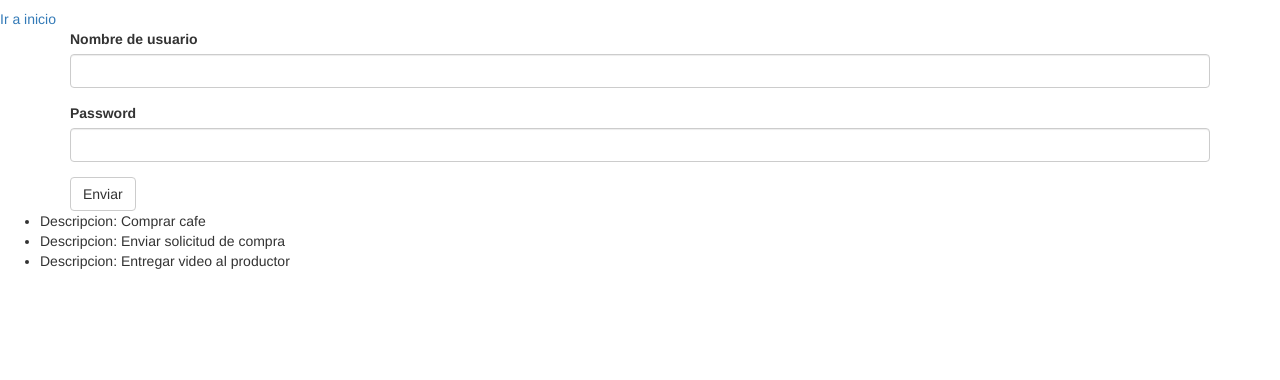
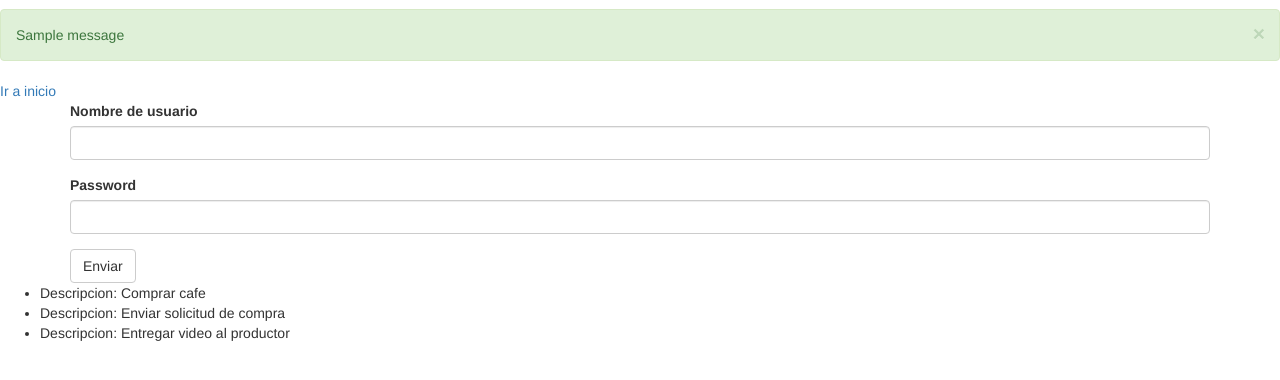
Before and after one commit to osmandi/flask-todos, a Flask app: page /hello in a window 1280 px wide. Shown: the part 63-443 px from the top of the page. Run offline with Flask 2, Linux system fonts and the light colour scheme; one stand-in notice (Sample message) is shown; some libraries are stand-ins or nearby versions.

Commit message:
Flash de notificaciones de eventos

```diff
--- a/main.py
+++ b/main.py
@@ -1,4 +1,4 @@
-from flask import Flask, request, make_response, redirect, render_template, session, url_for
+from flask import Flask, request, make_response, redirect, render_template, session, url_for, flash
 from flask_bootstrap import Bootstrap
 from flask_wtf import FlaskForm
 from wtforms.fields import StringField, PasswordField, SubmitField
@@ -58,6 +58,8 @@ def hello():
         # Guardar la sesion
         session['username'] = username
 
+        flash('Nombre de usuario registrado con exito!')
+
         return redirect(url_for('index'))
 
     return render_template('hello.html', **context) # Los ** es para expandir las variables
--- a/templates/base.html
+++ b/templates/base.html
@@ -12,6 +12,21 @@
 	{% block navbar %}
 		{% include 'navbar.html' %}
 	{% endblock %}
+
+	{% for message in get_flashed_messages() %}
+		<div class="alert alert-success alert-dismissible">
+			<button type="button"
+	   		 data-dismiss="alert"
+			 class="close">&times;</button>
+			{{ message }}
+		</div>
+	{% endfor %}
+
 	{% block content %}
+
+
+	{% endblock %}
+	{% block scripts %}
+		{{ super() }}
 	{% endblock %}
 {% endblock %}
```
